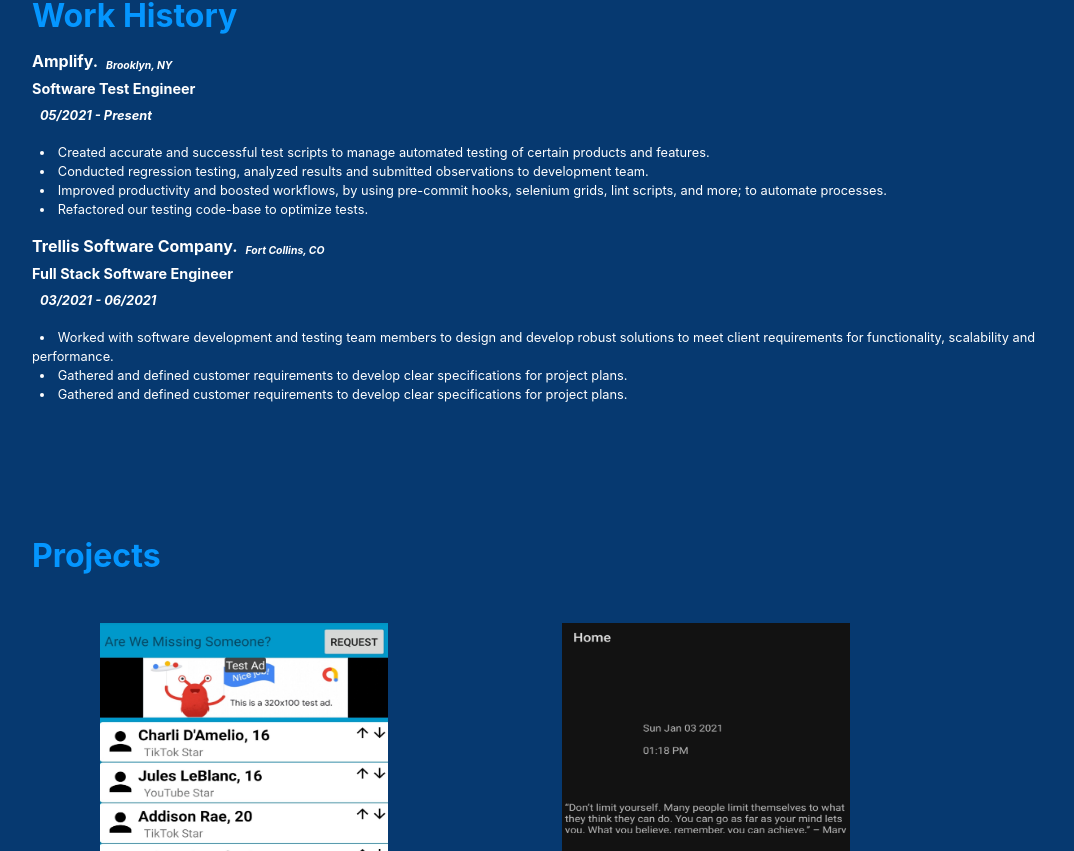
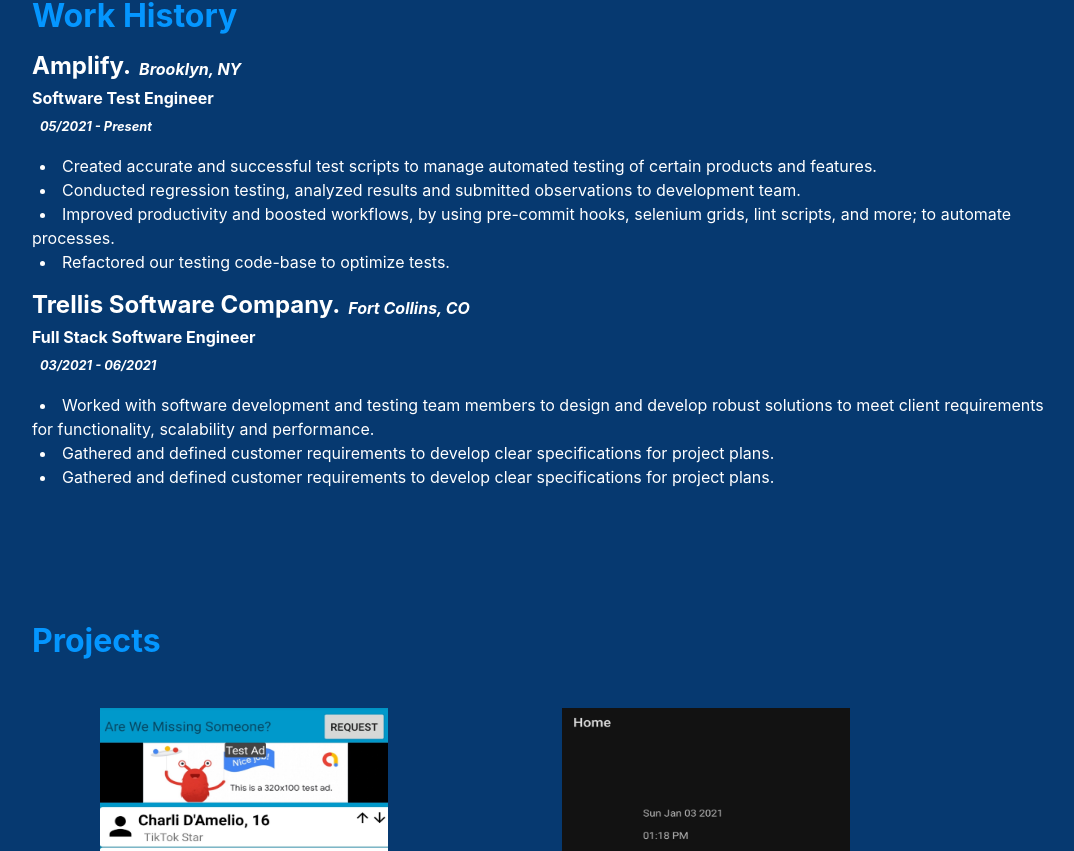
Before and after one commit to JorgeLFigueroa/jorgefigueroa.com-v1, a React (Create React App) app: page / in a window 1280 px wide. Shown: the part 1669-2520 px from the top of the page, without its empty margins (96-1170 px from the left). Built offline with nearby package versions, Linux system fonts and the light colour scheme.

Commit message:
changed the media condition to max

```diff
--- a/src/Components/BulletPoints.js
+++ b/src/Components/BulletPoints.js
@@ -16,5 +16,7 @@
 const BulletPoint = styled.li `
     text-indent: .5rem;
     line-height: 1.5;
-    font-size: .8rem;
+    @media only screen and (max-width: 300px) {
+        font-size: .8rem;
+    }
 `
--- a/src/Components/Job.js
+++ b/src/Components/Job.js
@@ -36,7 +36,7 @@
         font-size: 1rem;
         font-style: italic;
     }
-    @media only screen and (min-width: 300px) {
+    @media only screen and (max-width: 300px) {
         h1 {
             font-size: 1rem;
             font-weight: bold;
@@ -66,7 +66,7 @@
         font-size: .8rem;
         font-style: italic;
     }
-    @media only screen and (min-width: 300px) {
+    @media only screen and (max-width: 300px) {
         h2 {
             font-size: .9rem;
         }
```
